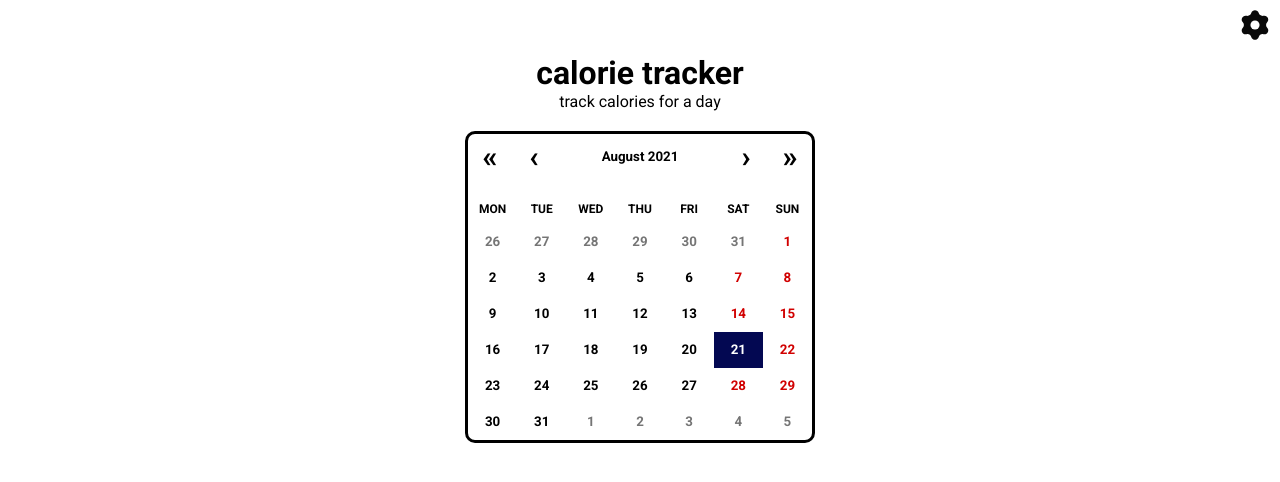
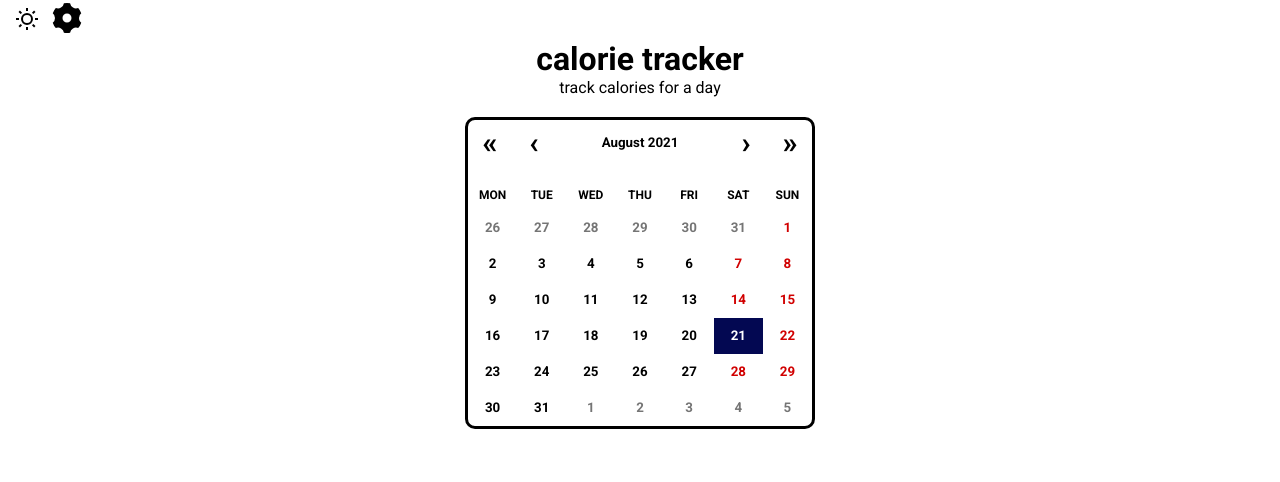
Before and after one commit to colorlessenergy/calorie-tracker, a Next.js app: page / in a window 1280 px wide. Shown: the top 482 px of the page. Built offline with nearby package versions, Linux system fonts and the light colour scheme.

Commit message:
add theme toggle functionality

```diff
--- a/pages/_app.js
+++ b/pages/_app.js
@@ -1,6 +1,22 @@
-import '../styles/globals.scss'
+import { useEffect } from 'react';
+
+import '../styles/globals.scss';
 
 function MyApp({ Component, pageProps }) {
+    useEffect(() => {
+        if (!localStorage.getItem('theme')) {
+            if (window.matchMedia && window.matchMedia('(prefers-color-scheme: dark)').matches) {
+                localStorage.setItem('theme', 'dark');
+            } else {
+                localStorage.setItem('theme', 'light');
+            }
+        }
+
+        if (localStorage.getItem('theme') === 'dark') {
+            document.body.classList.add('dark');
+        }
+  }, []);
+
   return <Component {...pageProps} />
 }
 
--- a/pages/index.js
+++ b/pages/index.js
@@ -2,11 +2,10 @@ import { useEffect, useState } from 'react';
 import Head from 'next/head'
 import { useRouter } from 'next/router';
 import Link from 'next/link';
-import Image from 'next/image';
-import gearIcon from '../public/icons/gear.svg';
 
 import Calender from 'react-calendar';
 import 'react-calendar/dist/Calendar.css';
+import ThemeSelector from '../shared/components/ThemeSelector';
 
 export default function Home() {
     const router = useRouter();
@@ -69,16 +68,22 @@ export default function Home() {
                 <link rel="icon" href="/favicon.ico" />
             </Head>
 
-            <Link href="/settings">
-                <a className="d-block text-right">
-                    <Image
-                        src={ gearIcon }
-                        alt="gear icon"
-                        width={ 50 }
-                        height={ 50 }
-                        title="gear icon" />
-                </a>
-            </Link>
+            <nav className="flex align-items-center justify-content-end pt-1 mx-15 nav">
+                <ThemeSelector />
+                <Link href="/settings">
+                    <a>
+                        <svg
+                            xmlns="http://www.w3.org/2000/svg"
+                            viewBox="0 0 24 24"
+                            width="36"
+                            height="36"
+                            className="icon">
+                            <path fill="none" d="M0 0h24v24H0z"/>
+                            <path d="M9.954 2.21a9.99 9.99 0 0 1 4.091-.002A3.993 3.993 0 0 0 16 5.07a3.993 3.993 0 0 0 3.457.261A9.99 9.99 0 0 1 21.5 8.876 3.993 3.993 0 0 0 20 12c0 1.264.586 2.391 1.502 3.124a10.043 10.043 0 0 1-2.046 3.543 3.993 3.993 0 0 0-3.456.261 3.993 3.993 0 0 0-1.954 2.86 9.99 9.99 0 0 1-4.091.004A3.993 3.993 0 0 0 8 18.927a3.993 3.993 0 0 0-3.457-.26A9.99 9.99 0 0 1 2.5 15.121 3.993 3.993 0 0 0 4 11.999a3.993 3.993 0 0 0-1.502-3.124 10.043 10.043 0 0 1 2.046-3.543A3.993 3.993 0 0 0 8 5.071a3.993 3.993 0 0 0 1.954-2.86zM12 15a3 3 0 1 0 0-6 3 3 0 0 0 0 6z"/>
+                        </svg>
+                    </a>
+                </Link>
+            </nav>
 
             <h1 className="my-0 text-center">calorie tracker</h1>
             <p className="my-0 mb-2 text-center">track calories for a day</p>
--- /dev/null
+++ b/shared/components/ThemeSelector.js
@@ -0,0 +1,54 @@
+import { useEffect, useState } from 'react';
+
+const ThemeSelector = () => {
+    const [ theme, setTheme ] = useState('light');
+    useEffect(() => {
+        setTheme(localStorage.getItem('theme'));
+    }, []);
+
+    const handleThemeChange = () => {
+        if (localStorage.getItem('theme') === 'light') {
+            localStorage.setItem('theme', 'dark');
+            document.body.classList.add('dark');
+            setTheme('dark');
+        } else {
+            localStorage.setItem('theme', 'light');
+            document.body.classList.remove('dark');
+            setTheme('light');
+        }
+    }
+
+    if (theme === 'light') {
+        return (
+            <button
+                className="theme-selector mr-1"
+                onClick={ handleThemeChange }>
+                <svg
+                    xmlns="http://www.w3.org/2000/svg"
+                    viewBox="0 0 24 24"
+                    width="24"
+                    height="24">
+                    <path fill="none" d="M0 0h24v24H0z"/>
+                    <path d="M10 7a7 7 0 0 0 12 4.9v.1c0 5.523-4.477 10-10 10S2 17.523 2 12 6.477 2 12 2h.1A6.979 6.979 0 0 0 10 7zm-6 5a8 8 0 0 0 15.062 3.762A9 9 0 0 1 8.238 4.938 7.999 7.999 0 0 0 4 12z"/>
+                </svg>
+            </button>
+        );
+    } else {
+        return (
+            <button
+                className="theme-selector mr-1"
+                onClick={ handleThemeChange }>
+                <svg
+                    xmlns="http://www.w3.org/2000/svg"
+                    viewBox="0 0 24 24"
+                    width="24"
+                    height="24">
+                    <path fill="none" d="M0 0h24v24H0z"/>
+                    <path d="M12 18a6 6 0 1 1 0-12 6 6 0 0 1 0 12zm0-2a4 4 0 1 0 0-8 4 4 0 0 0 0 8zM11 1h2v3h-2V1zm0 19h2v3h-2v-3zM3.515 4.929l1.414-1.414L7.05 5.636 5.636 7.05 3.515 4.93zM16.95 18.364l1.414-1.414 2.121 2.121-1.414 1.414-2.121-2.121zm2.121-14.85l1.414 1.415-2.121 2.121-1.414-1.414 2.121-2.121zM5.636 16.95l1.414 1.414-2.121 2.121-1.414-1.414 2.121-2.121zM23 11v2h-3v-2h3zM4 11v2H1v-2h3z"/>
+                </svg>
+            </button>
+        );
+    }
+}
+
+export default ThemeSelector;
```
Also changed, not shown: shared/components/SettingsNav.js (+22 -14 lines), shared/components/nav.js (+6 -1 lines), public/icons/arrowhead.svg (deleted), public/icons/gear.svg (deleted).
